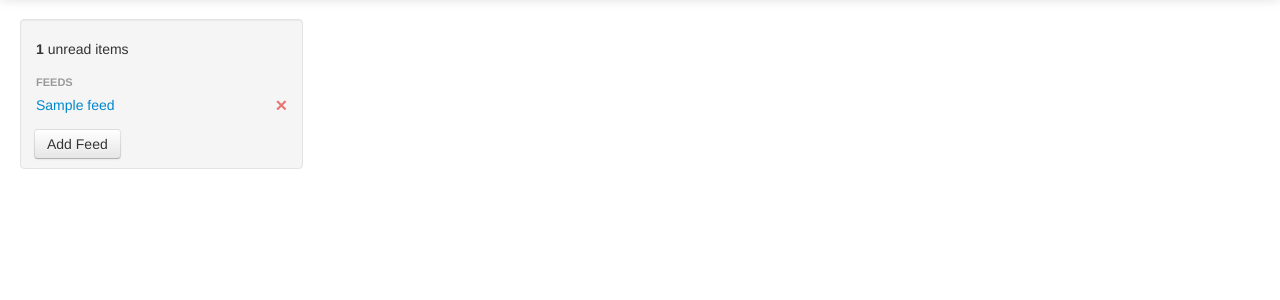
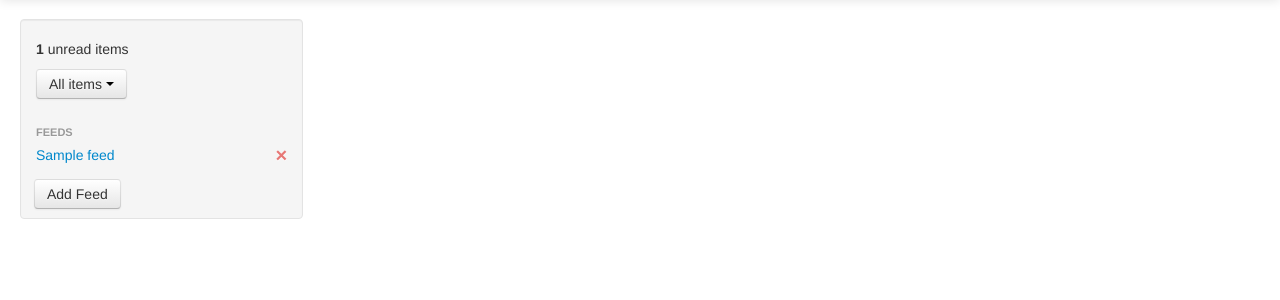
Before and after one commit to mstockm/MyRSS, a Flask app: template templates/logged_in.html in a window 1280 px wide. Shown: the part 41-341 px from the top of the page. Run offline with Flask 2, Linux system fonts and the light colour scheme; the template is opened without the code that fills it: most values are stand-ins (such as "Sample title", 1, 10 or a date in 2020); some libraries are stand-ins or nearby versions.

Commit message:
Add unread/all toggle

```diff
--- a/app.py
+++ b/app.py
@@ -37,7 +37,9 @@ def stream():
     if not user:
         return redirect(url_for('login'))
 
-    stream, unread_count = user.get_stream_with_count()
+    unread = False if request.args.get('items') == 'all' else True
+
+    stream, unread_count = user.get_stream_with_count(unread)
     before = None
     if stream:
         before = stream[-1]['date']
@@ -47,7 +49,8 @@ def stream():
         feed_names=user.feed_names,
         email=user.email,
         before=before,
-        unread_count=unread_count
+        unread_count=unread_count,
+        unread=unread
     )
 
 
@@ -59,7 +62,8 @@ def stream_ajax():
         return redirect(url_for('login'))
 
     before_time = request.args.get('before')
-    stream = user.get_stream(before_time=before_time)
+    unread = False if request.args.get('items') == 'all' else True
+    stream = user.get_stream(before_time=before_time, unread_only=unread)
     before = ""
     if stream:
         before = stream[-1]['date']
--- a/templates/logged_in.html
+++ b/templates/logged_in.html
@@ -8,6 +8,25 @@
     <p style="padding-left: 15px; padding-top: 10px;">
       <strong id="unread-count">{{ unread_count }}</strong> unread items
     </p>
+    <div class="btn-group" style="padding-left: 15px; padding-bottom: 20px;">
+      <a class="btn dropdown-toggle" data-toggle="dropdown" href="#">
+        {% if unread %}
+        Unread items
+        {% else %}
+        All items
+        {% endif %}
+        <span class="caret"></span>
+      </a>
+      <ul class="dropdown-menu">
+        {% if unread %}
+        <li><a href="{{ url_for('stream', items='all') }}">All items</a></li>
+        <li><a href="#">Unread items</a></li>
+        {% else %}
+        <li><a href="{{ url_for('stream') }}">Unread items</a></li>
+        <li><a href="#">All items</a></li>
+        {% endif %}
+      </ul>
+    </div>
     <ul class="nav nav-list">
       <li class="nav-header">Feeds</li>
       {% for link, feed in feed_names.items() %}
```
Also changed, not shown: templates/stream.html (+13 -6 lines).
